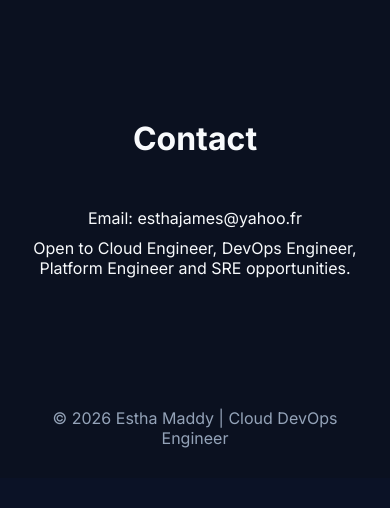
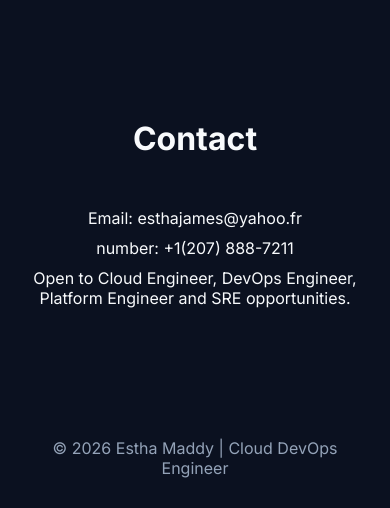
Before and after one commit to EsthaDevops2022/my-portfolio_v2, a Flask app: page / in a window 390 px wide. Shown: the part 5011-5519 px from the top of the page. Before the commit the page ends 5459 px from the top, so only its background shows below. Run offline with Flask 3, Linux system fonts and the light colour scheme.

Commit message:
added phone number

```diff
--- a/templates/index.html
+++ b/templates/index.html
@@ -568,6 +568,7 @@ for unencrypted S3 buckets.
 <div class="contact">
 
 <p>Email: esthajames@yahoo.fr</p>
+<p>number: +1(207) 888-7211
 
 <p>
 Open to Cloud Engineer, DevOps Engineer,
```
